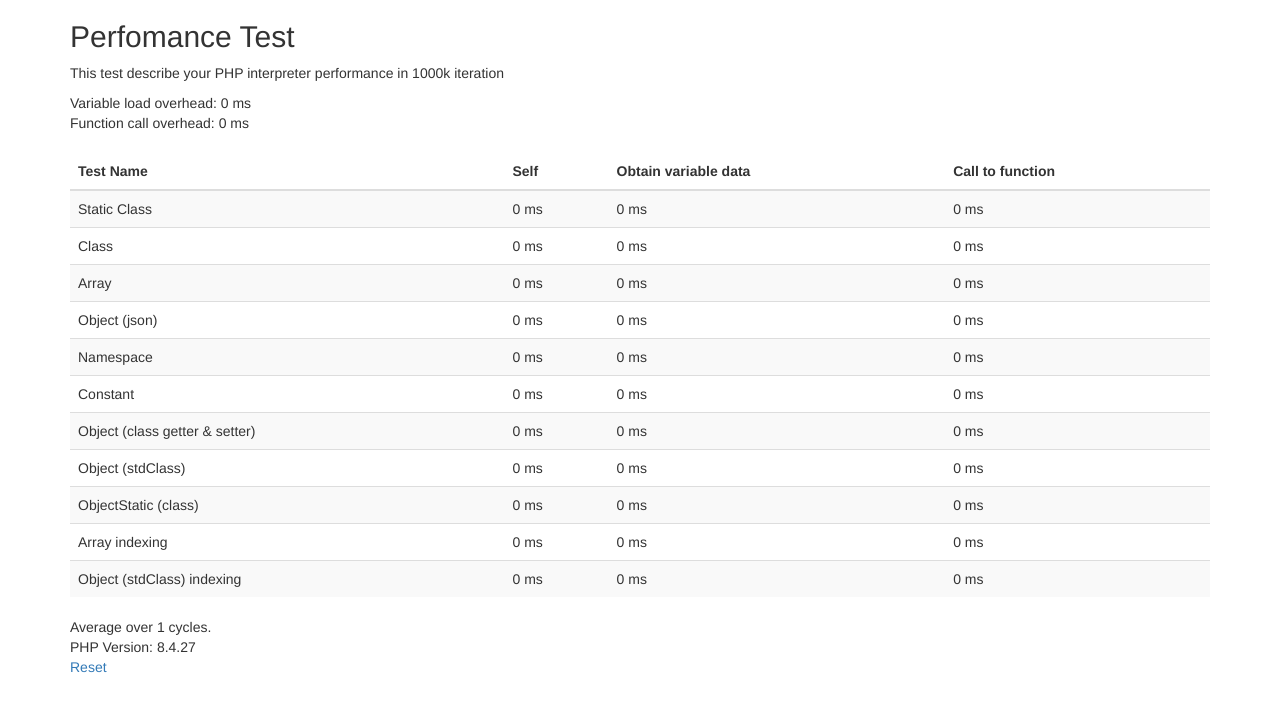
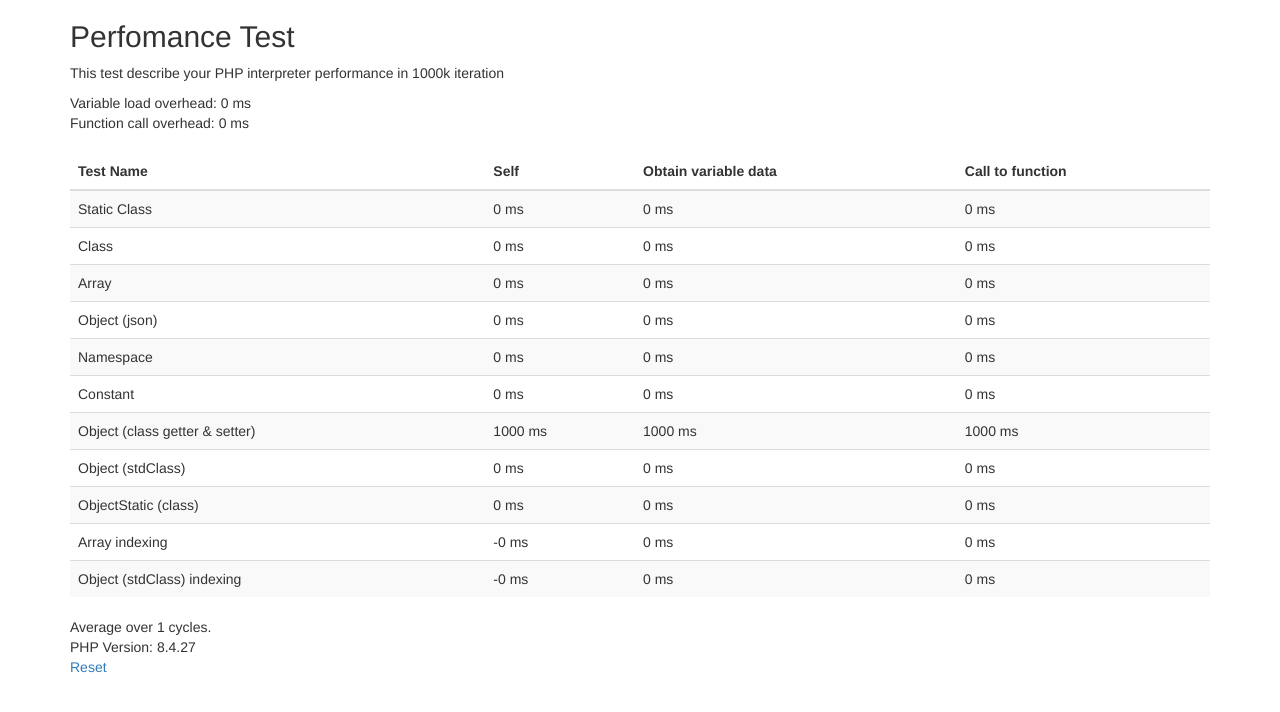
Before and after one commit to ScarletsFiction/Scarlets, a PHP site: page /evaluate/Test_PHPInterpreter.php in a window 1280 px wide. Shown: the top 712 px of the page. Run offline with PHP 8.4, Linux system fonts and the light colour scheme.

Commit message:
Fix php 5.6 error and add some information

```diff
--- a/evaluate/Test_PHPInterpreter.php
+++ b/evaluate/Test_PHPInterpreter.php
@@ -152,10 +152,11 @@ $start = microtime(true) * 1000;
 for($i = 0; $i < 1000000; $i ++) $test = Test6;
 $_SESSION['test6'][] = microtime(true) * 1000 - $start;
 
-// Test 7
+// Test 7 (Slowest, no need to test anymore)
 $start = microtime(true) * 1000;
-for($i = 0; $i < 1000000; $i ++) $test = &$test7->data;
-$_SESSION['test7'][] = microtime(true) * 1000 - $start;
+//for($i = 0; $i < 1000000; $i ++) $test = &$test7->data;
+//$_SESSION['test7'][] = microtime(true) * 1000 - $start;
+$_SESSION['test7'][] = 1000;
 
 // Test 8
 $start = microtime(true) * 1000;
--- a/src/Cache.php
+++ b/src/Cache.php
@@ -31,10 +31,6 @@ class Cache{
 	}
 }
 
-(function(){
-	echo('hey');
-})();
-
 /*
 ---------------------------------------------------------------------------
 | Micro-optimization
```
Also changed, not shown: src/Library.php (+17 -2 lines).
